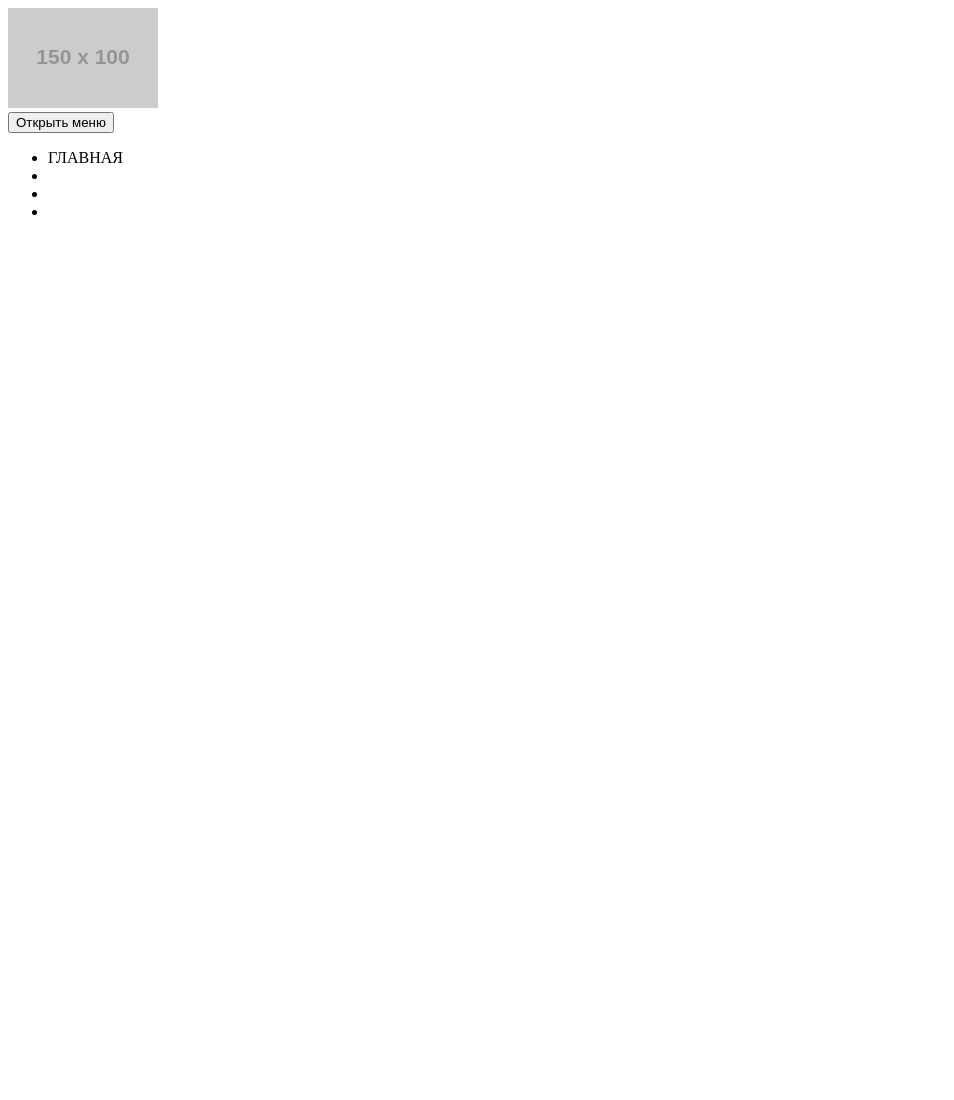
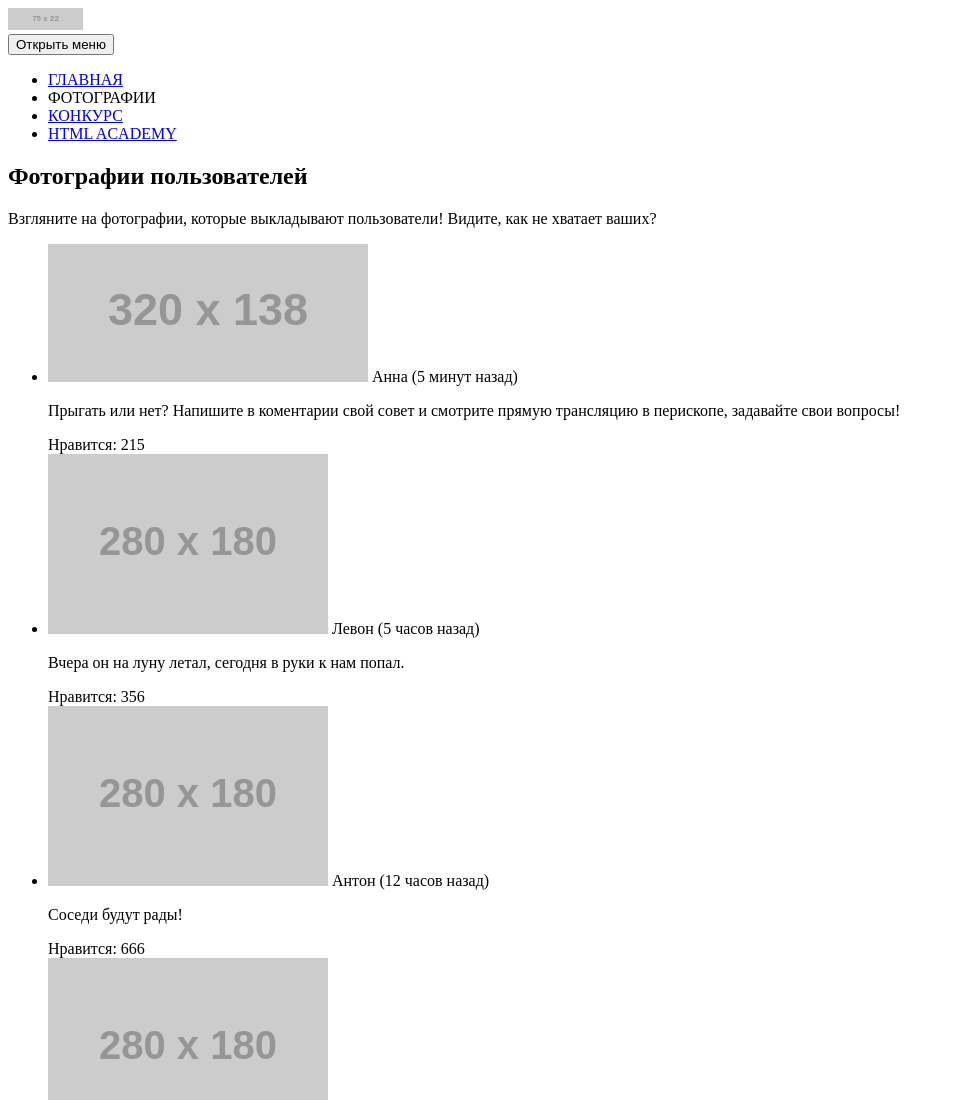
Before and after one commit to ZalmanMataev/345423-pink, a website: page photo.html in a window 1280 px wide. Shown: the top 1100 px of the page, without its empty margins (0-954 px from the left). Before the commit the page ends 800 px from the top, so only its background shows below. Drawn offline with Linux system fonts and the light colour scheme; placeholder pictures from the web are drawn by us.

Commit message:
Разметка старницы с фотографиями

```diff
--- a/photo.html
+++ b/photo.html
@@ -2,32 +2,100 @@
 <html lang="ru">
   <head>
     <meta charset="utf-8">
-    <title>HTML Academy: Пинк</title>
+    <title>Фотографии</title>
   </head>
   <body>
     <header class="page-header">
       <a class="page-header___logo">
-        <img class="page-header___logo-img"  src="http://placehold.it/150x100" width="" height="" alt="Логотип PINK">
+        <img class="page-header___logo-img"  src="http://placehold.it/75x22" width="75" height="22" alt="Логотип PINK">
       </a>
       <nav class="main-navigation">
         <button class="main-navigation__button">Открыть меню</button>
         <div class="menu-wrapper">
           <ul class="main-navigation__list site-list">
+            <li class="site-list__item">
+              <a href="index.html">ГЛАВНАЯ</a>
+            </li>
             <li class="site-list__item site-list__item--active">
-              <a>ГЛАВНАЯ</a>
+              <a>ФОТОГРАФИИ</a>
             </li>
             <li class="site-list__item">
-              <a href="photo.html"></a>
+              <a href="form.html">КОНКУРС</a>
             </li>
-            <li class="site-list__item"><a href=""></a></li>
-            <li class="site-list__item"><a href=""></a></li>
-
+            <li class="site-list__item">
+              <a href="#">HTML ACADEMY</a>
+            </li>
           </ul>
         </div>
+      </nav>
+    </header>
 
-      </nav>
+    <main class="page-main">
+      <section class="gallary">
+        <h1 class="gallary__title">Фотографии пользователей</h1>
+        <p class="gallary__sentence">Взгляните на фотографии, которые выкладывают пользователи! Видите, как не хватает ваших?</p>
+        <ul class="gallary__list ">
+          <li class="gallery__item gallery__item--panorama">
+            <img src="http://placehold.it/320x138" width="320" height="138" alt="Панорама дня">
+            <span class="gallery__name">Анна</span>
+            <span class="gallary__time">(5 минут назад)</span>
+            <p class="gallary__text">Прыгать или нет? Напишите в коментарии свой совет и смотрите прямую трансляцию в перископе, задавайте свои вопросы!</p>
+            <span class="gallary__like">Нравится: 215</span>
+          </li>
+          <li class="gallery__item">
+            <img src="http://placehold.it/280x180" width="280" height="180" alt="фоттогрфия машины">
+            <span class="gallery__name">Левон</span>
+            <span class="gallary__time">(5 часов назад)</span>
+            <p class="gallary__text">Вчера он на луну летал, сегодня в руки к нам попал.</p>
+            <span class="gallary__like">Нравится: 356</span>
+          </li>
+          <li class="gallery__item">
+            <img src="http://placehold.it/280x180" width="280" height="180" alt="фотографии барабанов">
+            <span class="gallery__name">Антон</span>
+            <span class="gallary__time">(12 часов назад)</span>
+            <p class="gallary__text">Соседи будут рады!</p>
+            <span class="gallary__like">Нравится: 666</span>
+          </li>
+          <li class="gallery__item">
+            <img src="http://placehold.it/280x180" width="280" height="180" alt="фотография крышы">
+            <span class="gallery__name">Борис</span>
+            <span class="gallary__time">(20 часов назад)</span>
+            <p class="gallary__text">Здесь могла быть ваша цитата о высоком и вечном.</p>
+            <span class="gallary__like">Нравится: 215</span>
+          </li>
+          <li class="gallery__item">
+            <img src="http://placehold.it/280x180" width="280" height="180" alt="Кубанская бахча">
+            <span class="gallery__name">Сергей</span>
+            <span class="gallary__time">(25 часов назад)</span>
+            <p class="gallary__text">Самая кубанская в мире!</p>
+            <span class="gallary__like">Нравится: 4</span>
+          </li>
+          <li class="gallery__item">
+            <img src="http://placehold.it/280x180" width="280" height="180" alt="Склон горы">
+            <span class="gallery__name">Максим</span>
+            <span class="gallary__time">(40 часов назад)</span>
+            <p class="gallary__text">Где снег-то?</p>
+            <span class="gallary__like">Нравится: 150</span>
+          </li>
+          <li class="gallery__item">
+            <img src="http://placehold.it/280x180" width="280" height="180" alt="крыло самолета">
+            <span class="gallery__name">Надежда</span>
+            <span class="gallary__time">(45 часов назад)</span>
+            <p class="gallary__text">Всем GM и взаимные лайки!</p>
+            <span class="gallary__like">Нравится: 2560</span>
+          </li>
+        </ul>
+      </section>
 
-    </header>
+      <section class="upload">
+        <p class="upload__slogan">Затмите их всех! Выкладывайте все, что накопилось в телефоне!</p>
+        <img src="http://placehold.it/280x180" width="374" height="374" alt="Дорога лес">
+        <div class="upload__tools">
+
+        </div>
+
+      </section>
+    </main>
 
 
   </body>
```
